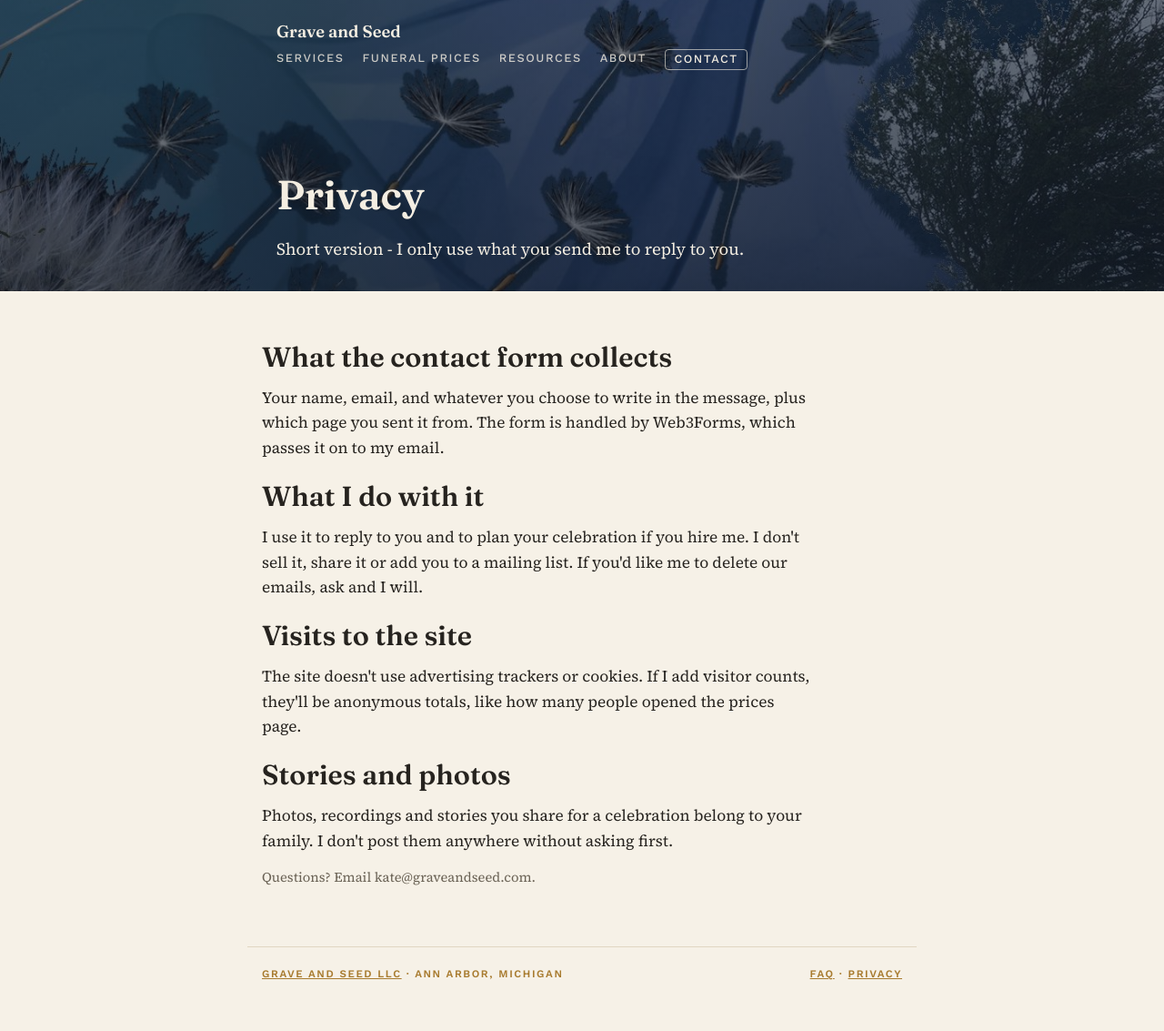
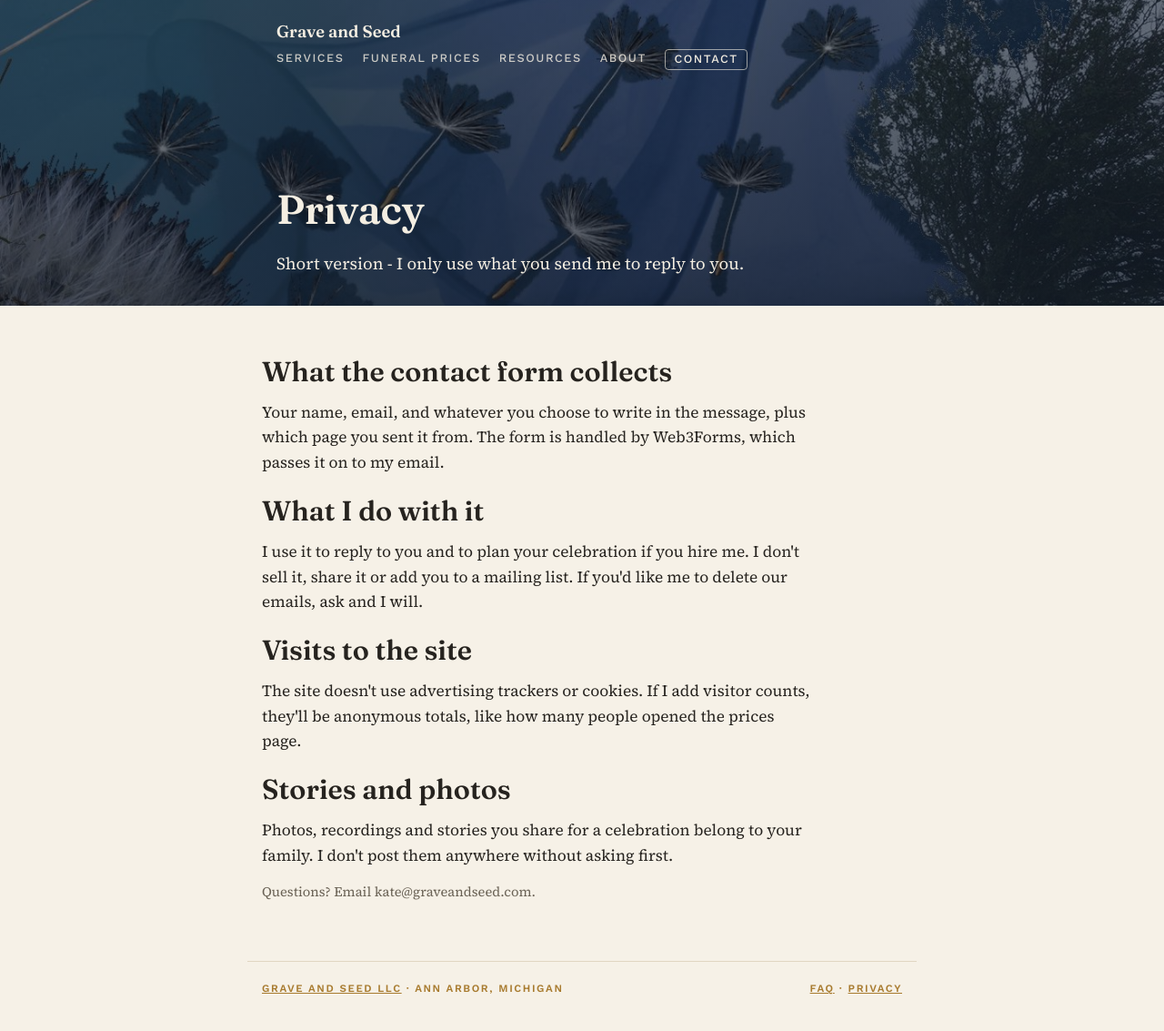
Before and after one commit to katekelley/graveandseed, a Jekyll site: the page built from privacy.html, in a window 1280 px wide. Shown: the whole page at 91% size. Built offline with Jekyll 4.4.1, drawn with Linux system fonts in a browser that asks for light colours.

Commit message:
Even out inner header heights
Co-Authored-By: Claude Opus 5.5 <noreply@anthropic.com>
Claude-Session: https://claude.ai/code/session_011MgnuCgP3j7vY9GWkoifJs

```diff
--- a/_includes/head.html
+++ b/_includes/head.html
@@ -51,10 +51,10 @@ header.soil::before { content: ""; position: absolute; inset: 0; z-index: -1; ba
 header.soil { min-height: 30rem; display: flex; }
 header.soil .wrap, header.soil.slim .wrap { width: 100%; box-sizing: border-box; display: flex; flex-direction: column; gap: 1.25rem; padding-block: 1.5rem 2.75rem; }
 header.soil h1 { margin-top: auto; padding-top: 1.5rem; }
-header.soil.slim { min-height: 20rem; }
+header.soil.slim { min-height: 21rem; }
 header.soil.slim .wrap { padding-block: 1.5rem 2rem; }
 header.soil .hero-cta { align-self: flex-start; }
-@media (max-width: 700px) { header.soil { min-height: 32rem; } header.soil.slim { min-height: 22rem; } }
+@media (max-width: 700px) { header.soil { min-height: 32rem; } header.soil.slim { min-height: 23rem; } }
 header.soil.hero { background-image: url("/assets/collage-home.jpg"); background-position: 30% center; }
 header.soil.hero::before { background: linear-gradient(180deg, rgba(14,22,36,0.55) 0%, rgba(14,22,36,0.05) 22%, rgba(14,22,36,0.1) 45%, rgba(14,22,36,0.82) 100%); }
 header.soil.hero h1 { text-shadow: 0 2px 18px rgba(0,0,0,0.35); }
```
